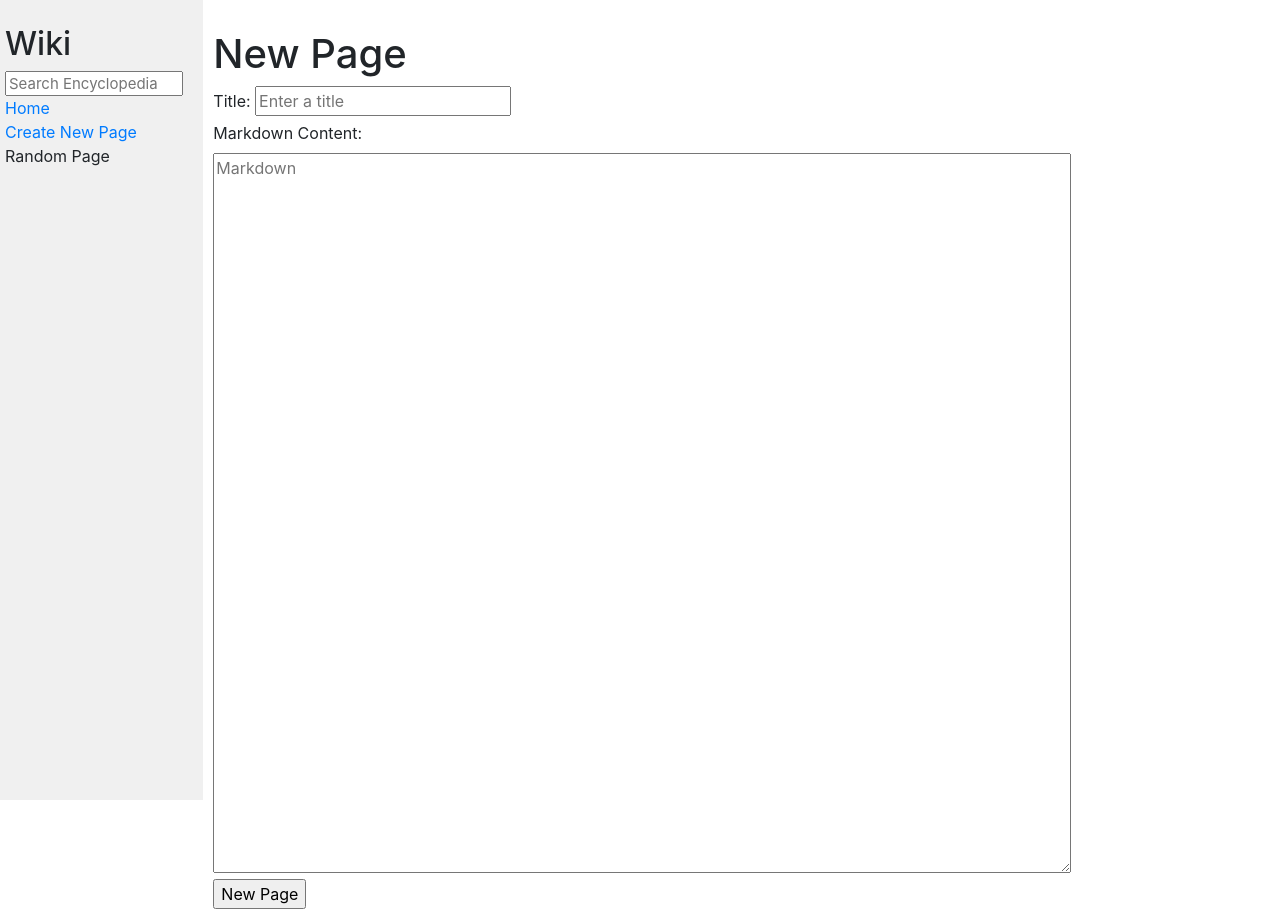
After one commit to shams1987/cs50web-one, a Django app: page /new/ in a window 1280 px wide. The commit adds this page. Run offline with Django 3.2, Linux system fonts and the light colour scheme; some libraries are stand-ins or nearby versions.

Commit message:
edit page complete

```diff
--- a/encyclopedia/static/encyclopedia/styles.css
+++ b/encyclopedia/static/encyclopedia/styles.css
@@ -11,6 +11,7 @@ h1 {
     margin-top: 0px;
     padding-top: 20px;
 }
+
 
 textarea {
     height: 90vh;
--- a/encyclopedia/templates/encyclopedia/layout.html
+++ b/encyclopedia/templates/encyclopedia/layout.html
@@ -23,7 +23,7 @@
                 <a href="{% url 'index' %}">Home</a>
             </div>
             <div>
-                Create New Page
+                <a href="{% url 'new_page' %}">Create New Page</a>
             </div>
             <div>
                 Random Page
--- /dev/null
+++ b/encyclopedia/templates/encyclopedia/new.html
@@ -0,0 +1,22 @@
+{% extends "encyclopedia/layout.html" %}
+
+{% block title %}
+Encyclopedia
+{% endblock %}
+
+{% block body %}
+<h1>New Page</h1>
+
+<form action="{% url 'new_page' %}" method="POST">
+    {% csrf_token %}
+    <label>Title:</label>
+    <input type="text" name="title" placeholder="Enter a title" required>
+    <br />
+    <label>Markdown Content:</label>
+    <br />
+    <textarea name="content" placeholder="Markdown"></textarea>
+    <br />
+    <input type="submit" value="New Page">
+</form>
+
+{% endblock %}
--- a/encyclopedia/urls.py
+++ b/encyclopedia/urls.py
@@ -6,4 +6,5 @@ urlpatterns = [
     path("", views.index, name="index"),
     path("wiki/<str:title>", views.entry, name="entry"),
     path("search/", views.search, name="search"),
+    path("new/", views.new_page, name="new_page"),
 ]
--- a/encyclopedia/views.py
+++ b/encyclopedia/views.py
@@ -43,6 +43,30 @@ def search(request):
         for entry in entries:
             if title_search.lower() in entry.lower():
                 search_result.append(entry)
-        return render(request, "encyclopedia/search.html", {
+
+        if len(search_result) > 0:
+            return render(request, "encyclopedia/search.html", {
             "search_result": search_result
+            })
+        else:
+            return render(request, "encyclopedia/error.html", {
+            "message": "This entry does not exist"
         })
+
+def new_page(request):
+    if request.method == "GET":
+        return render(request, "encyclopedia/new.html")
+    if request.method == "POST":
+        title = request.POST['title']
+        content = request.POST['content']
+        if title in util.list_entries():
+            return render(request, "encyclopedia/error.html", {
+                "message": "Title and content already exists"
+            })
+        else:
+            util.save_entry(title, content)
+            new_content = md_to_html(title)
+            return render(request, "encyclopedia/entry.html", {
+                "title": title,
+                "content": new_content
+            })
```
Also changed, not shown: entries/Hello.md (added, +1 -0 lines), entries/hi.md (added, +3 -0 lines), entries/lol.md (added, +1 -0 lines), 2 other files.
